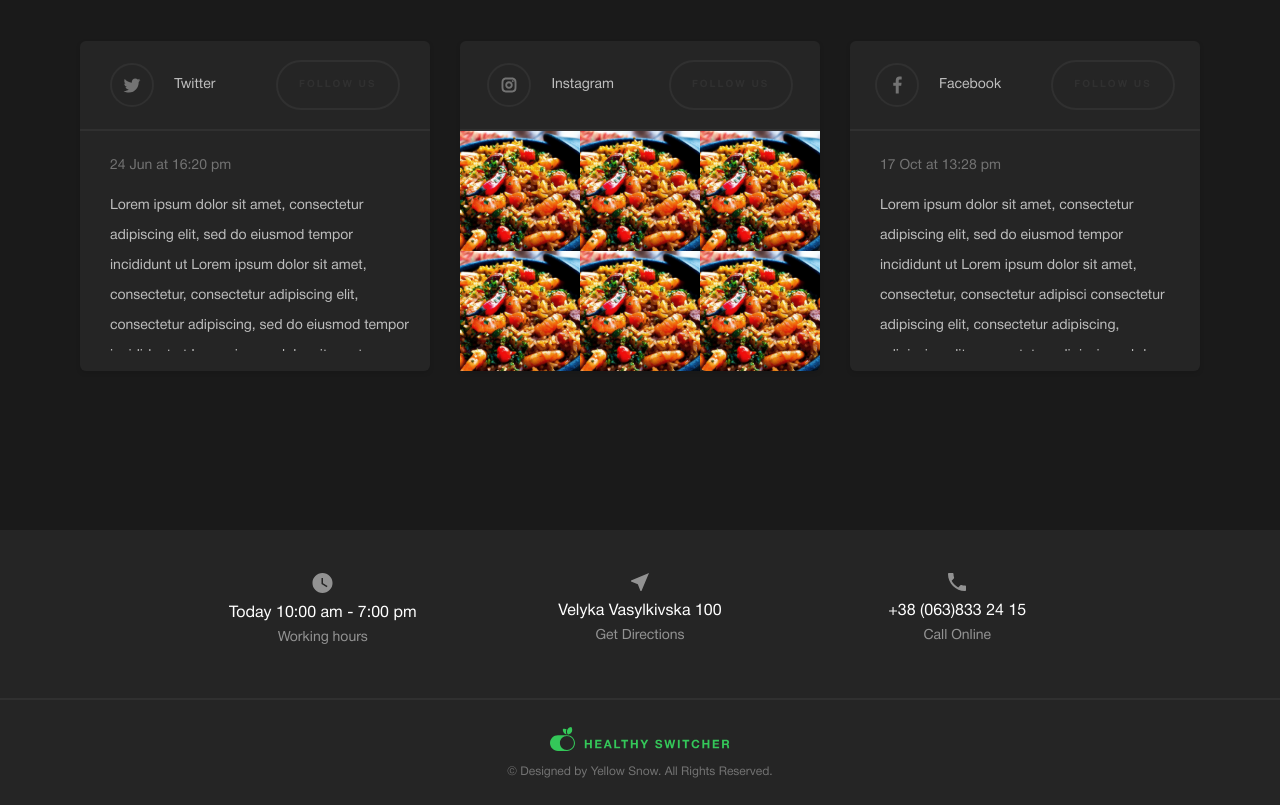
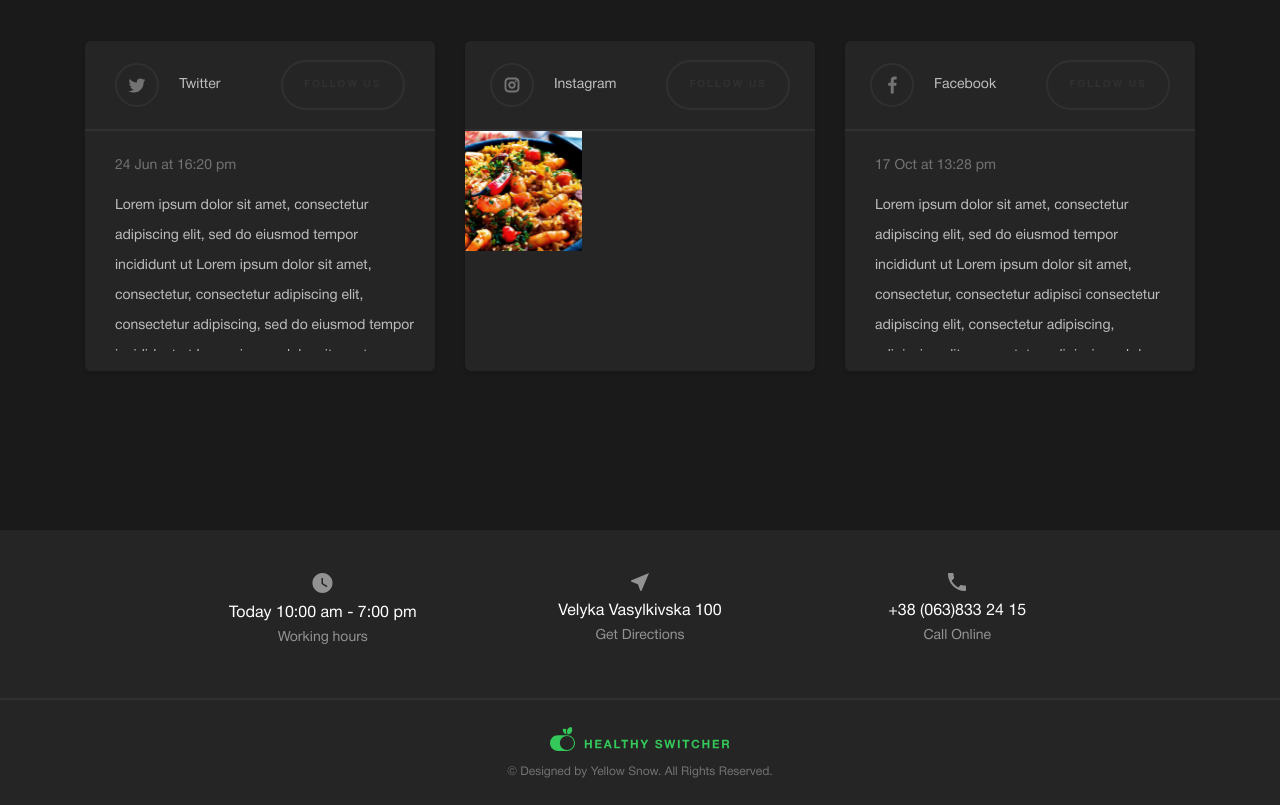
Before and after one commit to 000Ilya000/Healthy-food-STEIZA, a React (Create React App) app in the folder food-app/: page / in a window 1280 px wide. Shown: the part 5620-6425 px from the top of the page. Built offline with nearby package versions, Linux system fonts and the light colour scheme.

Commit message:
corrected the pictures in the socials block

```diff
--- a/food-app/src/pages/mainPage/components/SocialSection/Social.jsx
+++ b/food-app/src/pages/mainPage/components/SocialSection/Social.jsx
@@ -8,11 +8,11 @@ import Twitter from './Social(img)/Twitter.svg';
 import Instagram from './Social(img)/Instagram.svg';
 import Facebook from './Social(img)/Facebook.svg';
 import img1 from './Social(img)/img1.svg';
-// import img2 from './Social(img)/img2.svg';
-// import img3 from './Social(img)/img3.svg';
-// import img4 from './Social(img)/img4.svg';
-// import img5 from './Social(img)/img5.svg';
-// import img6 from './Social(img)/img6.svg';
+import img2 from './Social(img)/img2.svg';
+import img3 from './Social(img)/img3.svg';
+import img4 from './Social(img)/img4.svg';
+import img5 from './Social(img)/img5.svg';
+import img6 from './Social(img)/img6.svg';
 import GrayArrow from './Social(img)/GrayArrow.svg';
 
 import { MainBut } from '../../MainPage';
@@ -62,17 +62,17 @@ function Social () {
                     </HeaderSocialCard>
                     <MainPartSocialCard>
                             <SocialImgBlock>
-                                <ImgHover>
+                                <ImgHover className='img1'>
                                     <Link to="/">
                                         <img src={GrayArrow} alt="arrow1" />
                                     </Link>
                                 </ImgHover>
-                                <ImgHover>
+                                <ImgHover className='img2'>
                                     <Link to="/">
                                         <img src={GrayArrow} alt="arrow1" />
                                     </Link>
                                 </ImgHover>
-                                <ImgHover>
+                                <ImgHover className='img3'>
                                     <Link to="/">
                                         <img src={GrayArrow} alt="arrow1" />
                                     </Link>
@@ -80,17 +80,17 @@ function Social () {
                             </SocialImgBlock>
 
                             <SocialImgBlock>
-                                <ImgHover>
+                                <ImgHover className='img4'>
                                     <Link to="/">
                                         <img src={GrayArrow} alt="arrow1" />
                                     </Link>
                                 </ImgHover>
-                                <ImgHover>
+                                <ImgHover className='img5'>
                                     <Link to="/">
                                         <img src={GrayArrow} alt="arrow1" />
                                     </Link>
                                 </ImgHover>
-                                <ImgHover>
+                                <ImgHover className='img6'>
                                     <Link to="/">
                                         <img src={GrayArrow} alt="arrow1" />
                                     </Link>
@@ -98,17 +98,17 @@ function Social () {
                             </SocialImgBlock>
 
                             <SocialImgBlock>
-                                <ImgHover>
+                                <ImgHover className='img7'>
                                     <Link to="/">
                                         <img src={GrayArrow} alt="arrow1" />
                                     </Link>
                                 </ImgHover>
-                                <ImgHover>
+                                <ImgHover className='img8'>
                                     <Link to="/">
                                         <img src={GrayArrow} alt="arrow1" />
                                     </Link>
                                 </ImgHover>
-                                <ImgHover>
+                                <ImgHover className='img9'>
                                     <Link to="/">
                                         <img src={GrayArrow} alt="arrow1" />
                                     </Link>
@@ -181,11 +181,6 @@ const SocialCards = styled.div`
             background-color: rgba(255, 255, 255, 0.5);
             position:absolute;
         }
-    }
-
-    .centrCard div:last-child div:last-child {
-        border-bottom-right-radius: 6px;
-        border-bottom-left-radius: 6px;
     }
 `;
 
@@ -267,9 +262,9 @@ const ImgHover = styled.div`
     display:flex;
     justify-content: center;
     align-items: center;
-    width:120px;
+    width:100%;
     height:120px;
-    background: url('${img1}') no-repeat center center;
+    // background: url('${img1}') no-repeat center center;
 
     a {
         width:40px;
@@ -317,6 +312,36 @@ const SocialDate = styled.p`
 
 const SocialImgBlock = styled.div`
     display: flex;
+
+    .img1 {
+        background: url('${img1}') no-repeat;
+    }
+    .img2 {
+        background: url('${img2}') no-repeat;
+    }
+    .img3 {
+        background: url('${img3}') no-repeat;
+    }
+    .img4 {
+        background: url('${img4}') no-repeat;
+    }
+    .img5 {
+        background: url('${img5}') no-repeat;
+    }
+    .img6 {
+        background: url('${img6}') no-repeat;
+    }
+    .img7 {
+        background: url('${img1}') no-repeat;
+        border-bottom-left-radius: 6px;
+    }
+    .img8 {
+        background: url('${img2}') no-repeat;
+    }
+    .img9 {
+        background: url('${img3}') no-repeat;
+        border-bottom-right-radius: 6px;
+    }
 `;
 
 
```
